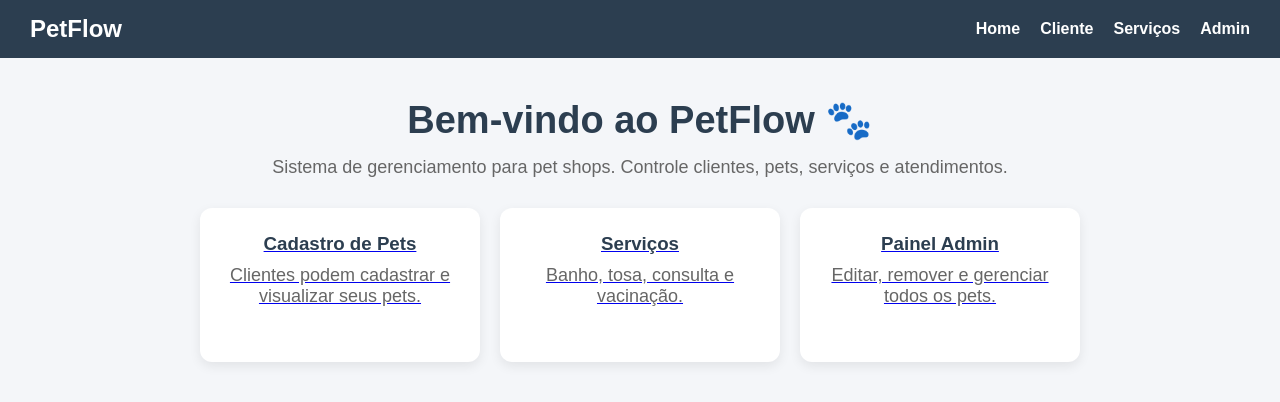
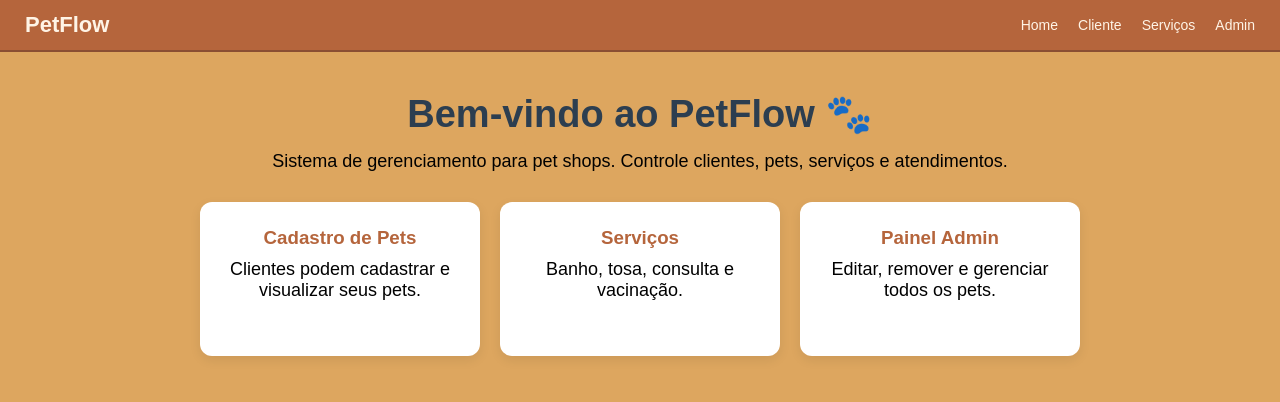
Before and after one commit to kess1ly/Javascript, a React app: page / in a window 1280 px wide. Shown: the top 402 px of the page. Built offline with nearby package versions, Linux system fonts and the light colour scheme; the HTML template or start-up script is replaced by a standard one.

Commit message:
Update App.css

```diff
--- a/src/App.css
+++ b/src/App.css
@@ -6,8 +6,17 @@
 }
 
 body {
-  background: #f4f6f9;
+  background: #dda65f; /* creme quente */
   color: #333;
+  font-family: Arial, sans-serif;
+  min-height: 100vh;
+}
+
+/* ROOT do React (estrutura principal da página) */
+#root {
+  min-height: 100vh;
+  display: flex;
+  flex-direction: column;
 }
 
 /* CONTAINER */
@@ -15,37 +24,55 @@ body {
   width: 90%;
   max-width: 1200px;
   margin: 30px auto;
+
+  /* faz o conteúdo empurrar o footer */
+  flex: 1;
+  display: flex;
+  flex-direction: column;
 }
 
-/* NAV */
+/* ========================= */
+/* NAV PETFLOW 🐾 */
+/* ========================= */
+
 nav {
-  background: #2c3e50;
-  padding: 15px 30px;
+  background: #B5653C; /* laranja queimado */
+  color: #FFF4E6;
+  border-bottom: 2px solid #8A4E32;
+  padding: 12px 25px;
+
   display: flex;
+  align-items: center;
   justify-content: space-between;
-  align-items: center;
+
+  position: sticky;
+  top: 0;
+  z-index: 1000;
 }
 
 nav h1 {
-  color: white;
-  font-size: 24px;
+  color: #FFF4E6;
+  font-size: 22px;
+  font-weight: bold;
 }
 
 nav ul {
   list-style: none;
   display: flex;
   gap: 20px;
+  align-items: center;
 }
 
 nav a {
-  color: white;
+  color: #FFF4E6;
   text-decoration: none;
-  font-weight: bold;
+  font-weight: 500;
   transition: 0.3s;
+  font-size: 14px;
 }
 
 nav a:hover {
-  color: #1abc9c;
+  color: #FFD2A6;
 }
 
 /* HOME */
@@ -61,7 +88,7 @@ nav a:hover {
 }
 
 .home p {
-  color: #666;
+  color: #000000;
   font-size: 18px;
   margin-bottom: 30px;
 }
@@ -80,14 +107,17 @@ nav a:hover {
   border-radius: 12px;
   box-shadow: 0 4px 12px rgba(0,0,0,0.08);
   transition: 0.3s;
+  text-decoration: none;
+  color: inherit;
 }
 
 .home-card:hover {
-  transform: translateY(-5px);
+  transform: translateY(-8px);
+  box-shadow: 0 12px 25px rgba(0,0,0,0.15);
 }
 
 .home-card h3 {
-  color: #2c3e50;
+  color: #B5653C;
   margin-bottom: 10px;
 }
 
@@ -96,12 +126,12 @@ nav a:hover {
   text-align: center;
   font-size: 34px;
   margin-bottom: 10px;
-  color: #2c3e50;
+  color: #000000;
 }
 
 .dashboard-subtitle {
   text-align: center;
-  color: #777;
+  color: #000000;
   margin-bottom: 30px;
 }
 
@@ -113,24 +143,24 @@ nav a:hover {
   flex-wrap: wrap;
 }
 
+/* CARD */
 .card {
-  background: white;
-  width: 250px;
-  padding: 25px;
+  background: rgb(226, 218, 218);
+  width: 220px;
+  padding: 18px;
   text-align: center;
   border-radius: 12px;
   box-shadow: 0 4px 12px rgba(0,0,0,0.08);
+
+  transition: transform 0.3s ease, box-shadow 0.3s ease;
+  cursor: pointer;
+
+  outline: none;
 }
 
-.card h3 {
-  margin-bottom: 10px;
-  color: #555;
-}
-
-.card p {
-  font-size: 28px;
-  font-weight: bold;
-  color: #1abc9c;
+.card:hover {
+  transform: translateY(-10px) scale(1.03);
+  box-shadow: 0 12px 25px rgba(0,0,0,0.18);
 }
 
 /* FORM */
@@ -154,12 +184,12 @@ select {
 
 input:focus,
 select:focus {
-  border-color: #1abc9c;
+  border-color: #B5653C;
 }
 
 /* BOTÕES */
 button {
-  background: #1abc9c;
+  background: #B5653C;
   color: white;
   border: none;
   padding: 12px 18px;
@@ -171,7 +201,7 @@ button {
 }
 
 button:hover {
-  background: #16a085;
+  background: #8A4E32;
 }
 
 /* LISTA DE PETS */
@@ -188,38 +218,70 @@ button:hover {
   box-shadow: 0 3px 10px rgba(0,0,0,0.08);
 }
 
-.pet-card h3 {
-  margin-bottom: 10px;
-  color: #2c3e50;
+/* FOOTER */
+footer {
+  background: #694726;
+  border-top: 2px solid #B5653C;
+  margin-top: auto;
+  padding: 20px 25px;
+  color: #FFF4E6;
 }
 
-.pet-card p {
-  margin: 6px 0;
-  color: #555;
+.footer-container {
+  display: flex;
+  justify-content: space-between;
+  flex-wrap: wrap;
+  max-width: 1100px;
+  margin: auto;
+  gap: 20px;
 }
 
-.pet-actions {
-  margin-top: 15px;
+.footer-box {
+  min-width: 200px;
   display: flex;
-  gap: 10px;
+  flex-direction: column;
+  gap: 6px;
 }
 
-/* EDITAR */
-.edit-btn {
-  background: #3498db;
+.footer-box a {
+  color: #FFF4E6;
+  text-decoration: none;
+  transition: 0.3s;
 }
 
-.edit-btn:hover {
-  background: #2980b9;
+.footer-box a:hover {
+  color: #FFD2A6;
 }
 
-/* EXCLUIR */
-.delete-btn {
-  background: #e74c3c;
+.footer-bottom {
+  text-align: center;
+  margin-top: 15px;
+  padding-top: 8px;
+  border-top: 1px solid #B5653C;
+  font-size: 12px;
+  color: #FFF4E6;
 }
 
-.delete-btn:hover {
-  background: #c0392b;
+/* ========================= */
+/* FIX FOOTER GLOBAL */
+/* ========================= */
+
+html, body {
+  height: 100%;
+}
+
+body {
+  min-height: 100vh;
+}
+
+#root {
+  min-height: 100vh;
+  display: flex;
+  flex-direction: column;
+}
+
+.container {
+  flex: 1;
 }
 
 /* RESPONSIVO */
@@ -235,10 +297,6 @@ button:hover {
     align-items: center;
   }
 
-  .pet-actions {
-    flex-direction: column;
-  }
-
   .dashboard-title,
   .home h1 {
     font-size: 28px;
```
